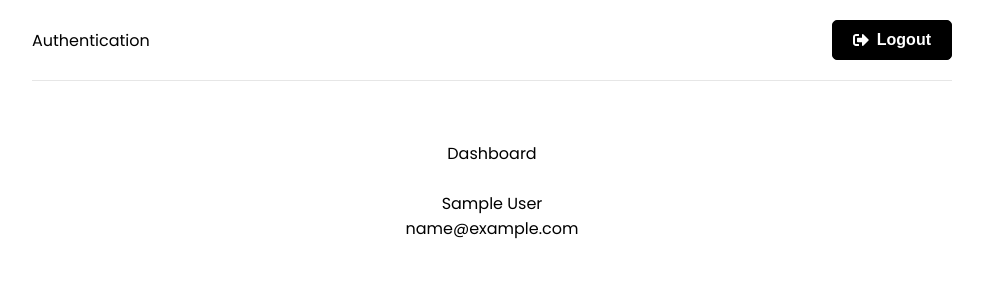
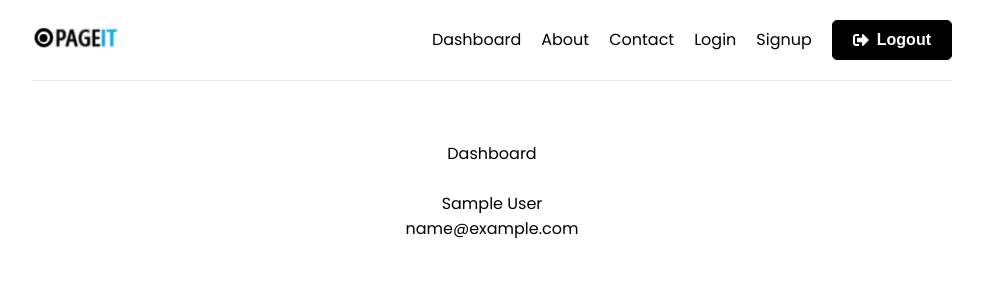
Before and after one commit to UtkarshVijayvergia/ShareConnect, a React (Create React App) app in the folder frontend/: page / in a window 1280 px wide. Shown: the top 300 px of the page, without its empty margins (148-1131 px from the left). Built offline with nearby package versions, Linux system fonts and the light colour scheme; sample sign-in values are in the browser's storage.

Commit message:
navbar design changed

```diff
--- a/frontend/src/App.jsx
+++ b/frontend/src/App.jsx
@@ -5,14 +5,15 @@ import 'react-toastify/dist/ReactToastify.css'
 import Dashboard from './pages/Dashboard';
 import Login from './pages/Login';
 import Register from './pages/Register';
-import Header from './components/Header';
+// import Header from './components/Header';
+import Navbar from './components/Navbar';
 
 function App() {
     return (
         <>
             <Router>
                 <div className="container">
-                    <Header/>
+                    <Navbar/>
                     <Routes>
                         <Route path='/' element={<Dashboard/>} />
                         <Route path='/login' element={<Login/>} />
--- /dev/null
+++ b/frontend/src/components/Navbar.jsx
@@ -0,0 +1,71 @@
+import React from 'react'
+import { FaSignInAlt, FaSignOutAlt, FaUser } from 'react-icons/fa'
+import { Link, useNavigate } from 'react-router-dom'
+import { useSelector, useDispatch } from 'react-redux'
+import { logout, reset } from '../features/auth/authSlice'
+
+const Navbar = () => {
+    const navigate = useNavigate();
+    const dispatch = useDispatch();
+    const { user } = useSelector((state) => state.auth)
+
+    const onLogout = () => {
+        dispatch(logout())
+        dispatch(reset())
+        navigate('/')
+    }
+    return (
+        <>
+            <header className="header">
+            <div className="logo">
+                <Link to="/"> <img src={require(`../components/images/NavbarIcon.jpg`)} alt="PageIt" height={'25px'} /></Link>
+            </div>
+            <ul>
+
+
+
+
+                        {
+                            user
+                            ?
+                            (
+                                <>
+                                    <li>
+                                        <Link to="/dashboard">Dashboard</Link>
+                                    </li>
+                                    <li>
+                                        <Link to="/about">About</Link>
+                                    </li>
+                                    <li>
+                                        <Link to="/contact">Contact</Link>
+                                    </li>
+                                    <li>
+                                        <Link to="/login">Login</Link>
+                                    </li>
+                                    <li>
+                                        <Link to="/register">Signup</Link>
+                                    </li>
+                                    <li>
+                                        <button className="btn" onClick={onLogout}><FaSignOutAlt />Logout</button>
+                                    </li>
+                                </>
+                            )
+                            :
+                            (
+                                <>
+                                    <li>
+                                        <Link to='/login'><FaSignInAlt />Login</Link>
+                                    </li>
+                                    <li>
+                                        <Link to='/register'><FaUser />Register</Link>
+                                    </li>
+                                </>
+                            )
+                        }
+                    </ul>
+            </header>
+        </>
+    )
+}
+
+export default Navbar
```
Also changed, not shown: frontend/src/components/images/NavbarIcon.jpg (added).
